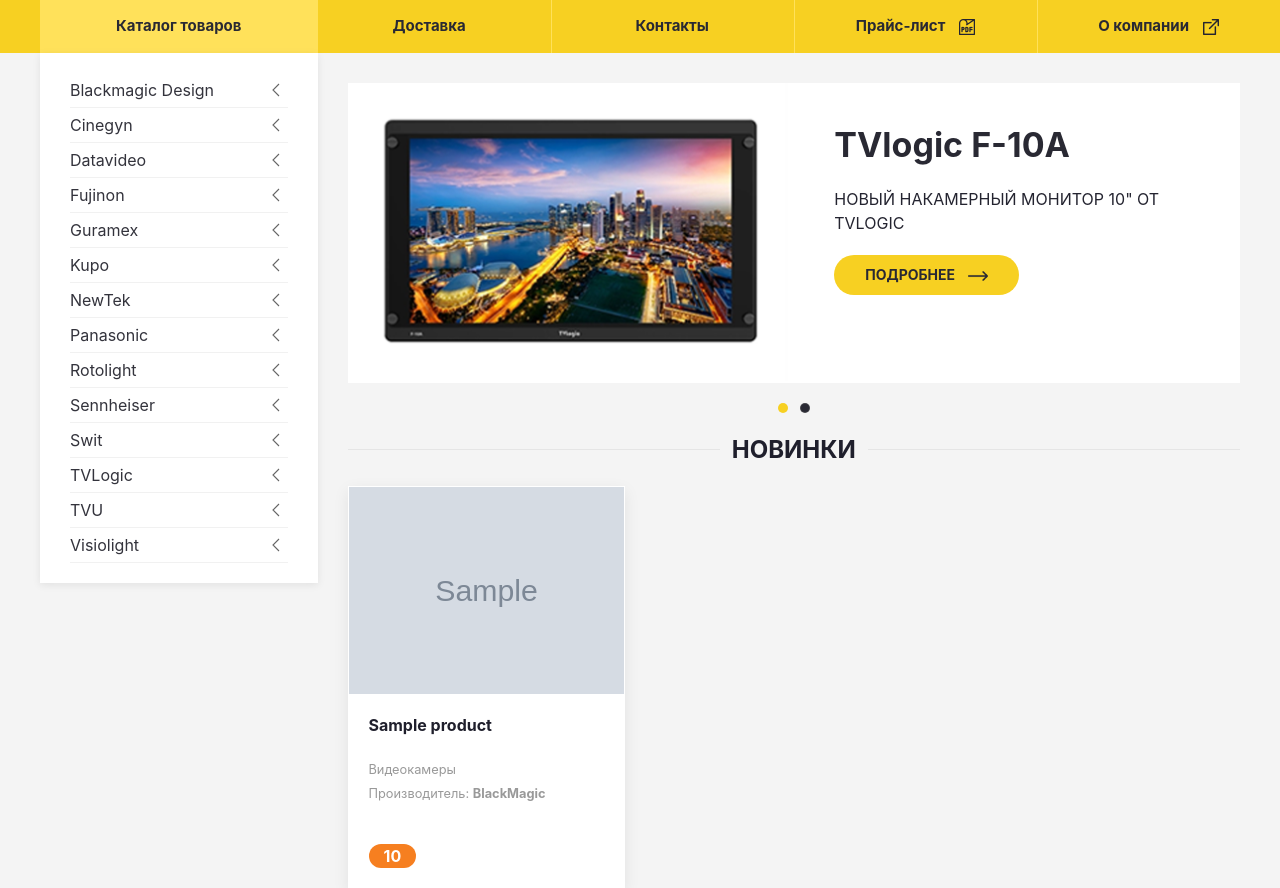
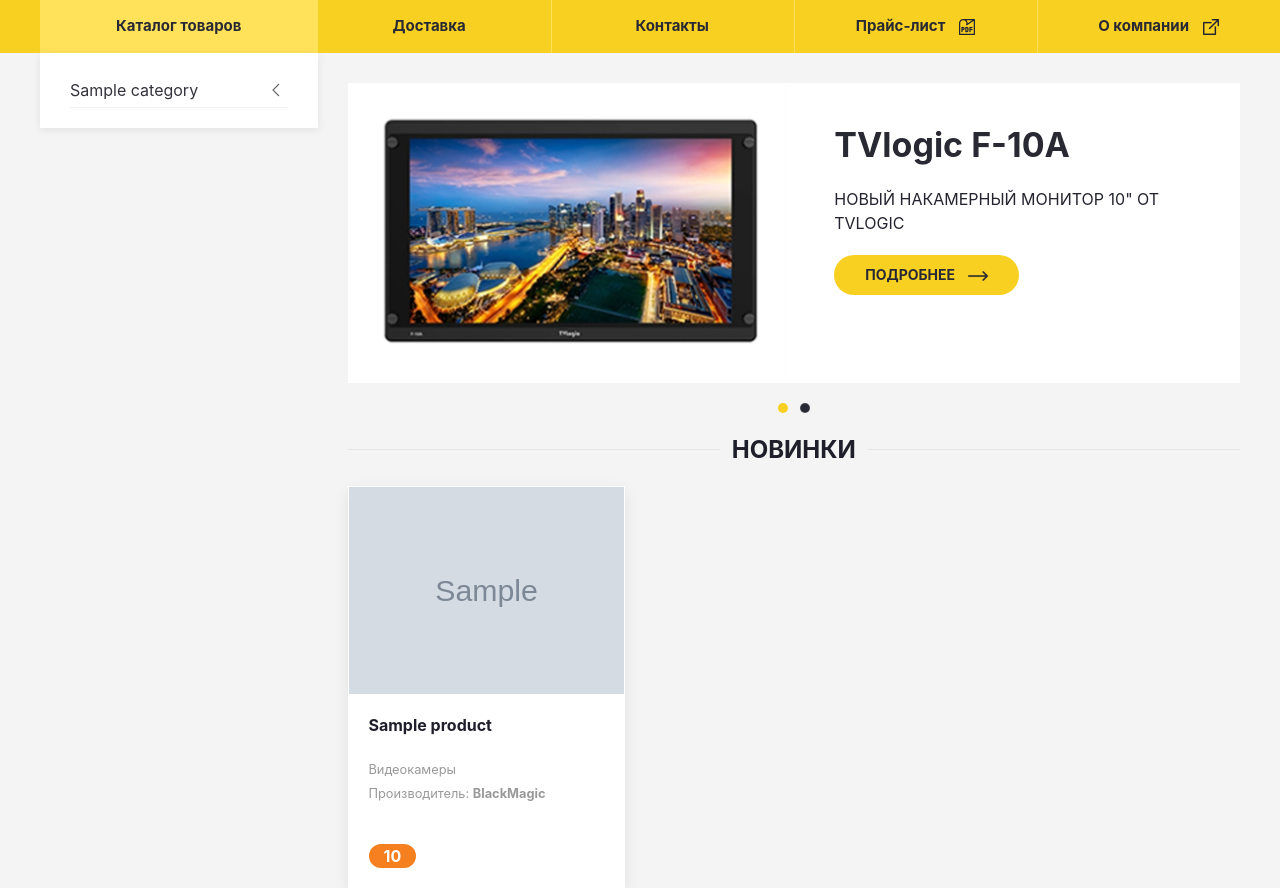
Before and after one commit to Nuskaiym/catalog, a Django app: page / in a window 1280 px wide. Shown: the part 60-948 px from the top of the page. Run offline with Django 3.2, Linux system fonts and the light colour scheme; tables that the repository leaves empty hold one stand-in row (values such as "Sample post"); grey boxes marked "Sample" are stand-in pictures; some libraries are stand-ins or nearby versions.

Commit message:
category tags

```diff
--- a/catalog/settings.py
+++ b/catalog/settings.py
@@ -37,7 +37,7 @@
     'django.contrib.sessions',
     'django.contrib.messages',
     'django.contrib.staticfiles',
-    'product.apps.ProductConfig',
+    'product',
     'main',
     'message',
     'ckeditor',
--- /dev/null
+++ b/product/templatetags/category_tags.py
@@ -0,0 +1,10 @@
+from product.models import *
+from django import template
+
+register = template.Library()
+
+
+@register.inclusion_tag('category/listCategory.html')
+def categories_tag():
+    categories = Category.objects.all()
+    return {'categories': categories}
--- a/templates/category/listCategory.html
+++ b/templates/category/listCategory.html
@@ -0,0 +1,18 @@
+<div class="uk-width-1-4@m uk-visible@m">
+    <div class="sidebar uk-box-shadow-small" uk-sticky="offset: 25; bottom: #mbdd">
+        <ul class="uk-nav-default uk-nav-parent-icon" uk-nav="multiple: true">
+            {% for category in categories %}
+                <li class="uk-parent">
+                    <a href="#">{{ category.title }}</a>
+                    {% if category.sub_categories %}
+                        <ul class="uk-nav-sub">
+                            {% for sub_category in category.sub_categories.all %}
+                                <li><a href="#">{{ sub_category.title }}</a></li>
+                            {% endfor %}
+                        </ul>
+                    {% endif %}
+                </li>
+            {% endfor %}
+        </ul>
+    </div>
+</div>
--- a/templates/main/home.html
+++ b/templates/main/home.html
@@ -1,113 +1,12 @@
 {% extends 'base.html' %}
+{% load category_tags %}
 {% load static %}
 {% block body %}
 
     <div id="mbdd" class="mbd">
         <div class="uk-container">
             <div class="uk-grid-medium" uk-grid>
-                <div class="uk-width-1-4@m uk-visible@m">
-                    <div class="sidebar uk-box-shadow-small" uk-sticky="offset: 25; bottom: #mbdd">
-                        <ul class="uk-nav-default uk-nav-parent-icon" uk-nav="multiple: true">
-                            <li class="uk-parent">
-                                <a href="#">Blackmagic Design</a>
-                                <ul class="uk-nav-sub">
-                                    <li><a href="#">Cintel Scanner</a></li>
-                                    <li><a href="#">DaVinci Resolve</a></li>
-                                    <li><a href="#">MultiView</a></li>
-                                    <li><a href="#">Ultimatte</a></li>
-                                    <li><a href="#">Вещательные конвертеры</a></li>
-                                    <li><a href="#">Запись и воспроизведение</a></li>
-                                    <li><a href="#">Камеры</a></li>
-                                    <li><a href="#">Коммутация и распределение</a></li>
-                                    <li><a href="#">Микшеры ATEM</a></li>
-                                    <li><a href="#">Мониторинг видео и звука</a></li>
-                                    <li><a href="#">Оборудование для тестирования</a></li>
-                                    <li><a href="#">Потоковая трансляция и кодирование</a></li>
-                                    <li><a href="#">Преобразование форматов</a></li>
-                                    <li><a href="#">Тиражирование копий, запись на диски и хранение данных</a></li>
-                                </ul>
-                            </li>
-                            <li class="uk-parent">
-                                <a href="#">Cinegyn</a>
-                                <ul class="uk-nav-sub">
-                                    <li><a href="#">....</a></li>
-                                </ul>
-                            </li>
-                            <li class="uk-parent">
-                                <a href="#">Datavideo</a>
-                                <ul class="uk-nav-sub">
-                                    <li><a href="#">....</a></li>
-                                </ul>
-                            </li>
-                            <li class="uk-parent">
-                                <a href="#">Fujinon</a>
-                                <ul class="uk-nav-sub">
-                                    <li><a href="#">....</a></li>
-                                </ul>
-                            </li>
-                            <li class="uk-parent">
-                                <a href="#">Guramex</a>
-                                <ul class="uk-nav-sub">
-                                    <li><a href="#">....</a></li>
-                                </ul>
-                            </li>
-                            <li class="uk-parent">
-                                <a href="#">Kupo</a>
-                                <ul class="uk-nav-sub">
-                                    <li><a href="#">....</a></li>
-                                </ul>
-                            </li>
-                            <li class="uk-parent">
-                                <a href="#">NewTek</a>
-                                <ul class="uk-nav-sub">
-                                    <li><a href="#">....</a></li>
-                                </ul>
-                            </li>
-                            <li class="uk-parent">
-                                <a href="#">Panasonic</a>
-                                <ul class="uk-nav-sub">
-                                    <li><a href="#">....</a></li>
-                                </ul>
-                            </li>
-                            <li class="uk-parent">
-                                <a href="#">Rotolight</a>
-                                <ul class="uk-nav-sub">
-                                    <li><a href="#">....</a></li>
-                                </ul>
-                            </li>
-                            <li class="uk-parent">
-                                <a href="#">Sennheiser</a>
-                                <ul class="uk-nav-sub">
-                                    <li><a href="#">....</a></li>
-                                </ul>
-                            </li>
-                            <li class="uk-parent">
-                                <a href="#">Swit</a>
-                                <ul class="uk-nav-sub">
-                                    <li><a href="#">....</a></li>
-                                </ul>
-                            </li>
-                            <li class="uk-parent">
-                                <a href="#">TVLogic</a>
-                                <ul class="uk-nav-sub">
-                                    <li><a href="#">....</a></li>
-                                </ul>
-                            </li>
-                            <li class="uk-parent">
-                                <a href="#">TVU</a>
-                                <ul class="uk-nav-sub">
-                                    <li><a href="#">....</a></li>
-                                </ul>
-                            </li>
-                            <li class="uk-parent">
-                                <a href="#">Visiolight</a>
-                                <ul class="uk-nav-sub">
-                                    <li><a href="#">....</a></li>
-                                </ul>
-                            </li>
-                        </ul>
-                    </div>
-                </div>
+                {% categories_tag %}
                 <div class="uk-width-expand@m">
                     <div class="main-slider s uk-visible@m">
                         <div uk-slideshow="animation: push; max-height: 300">
```
Also changed, not shown: product/templatetags/__init__.py (added).
